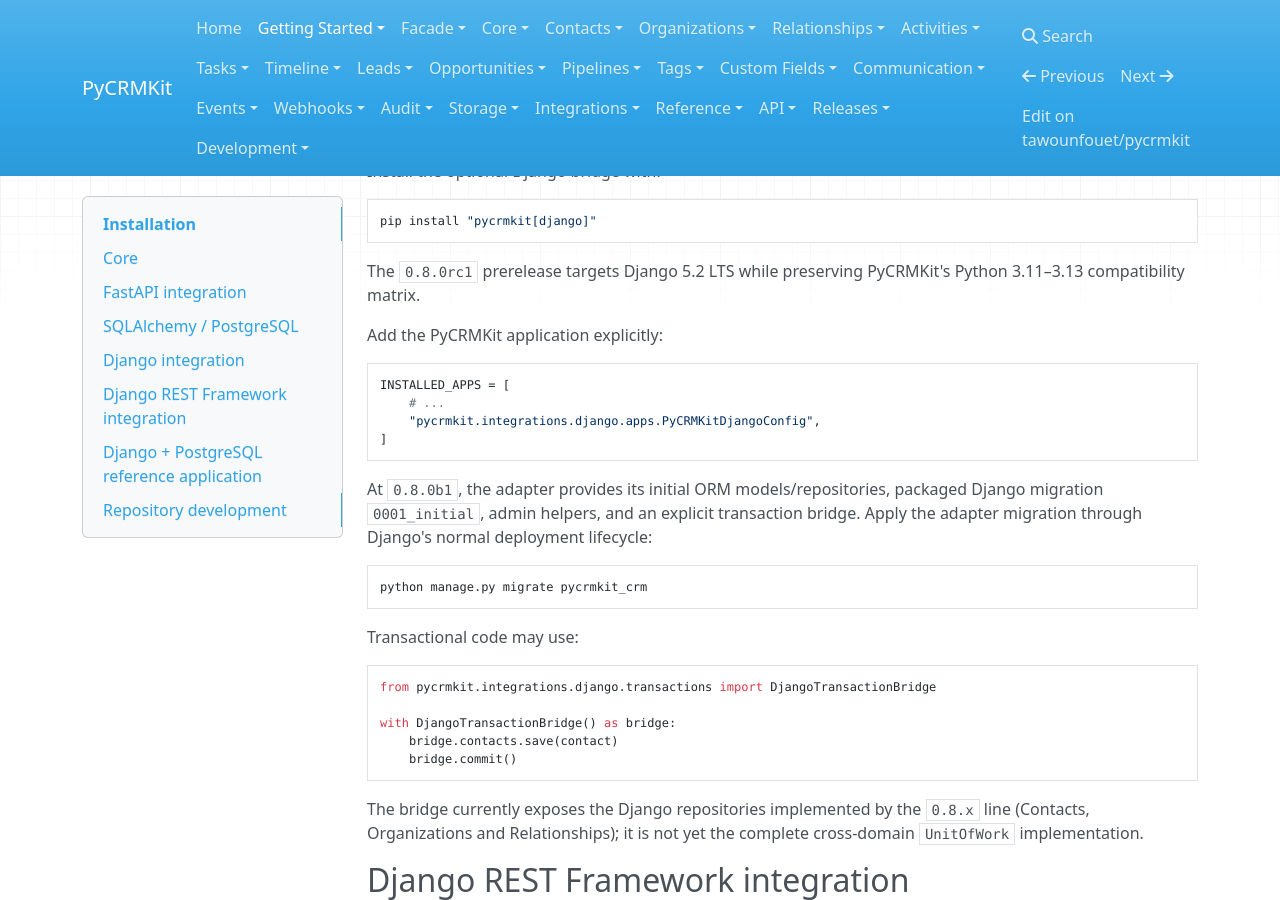
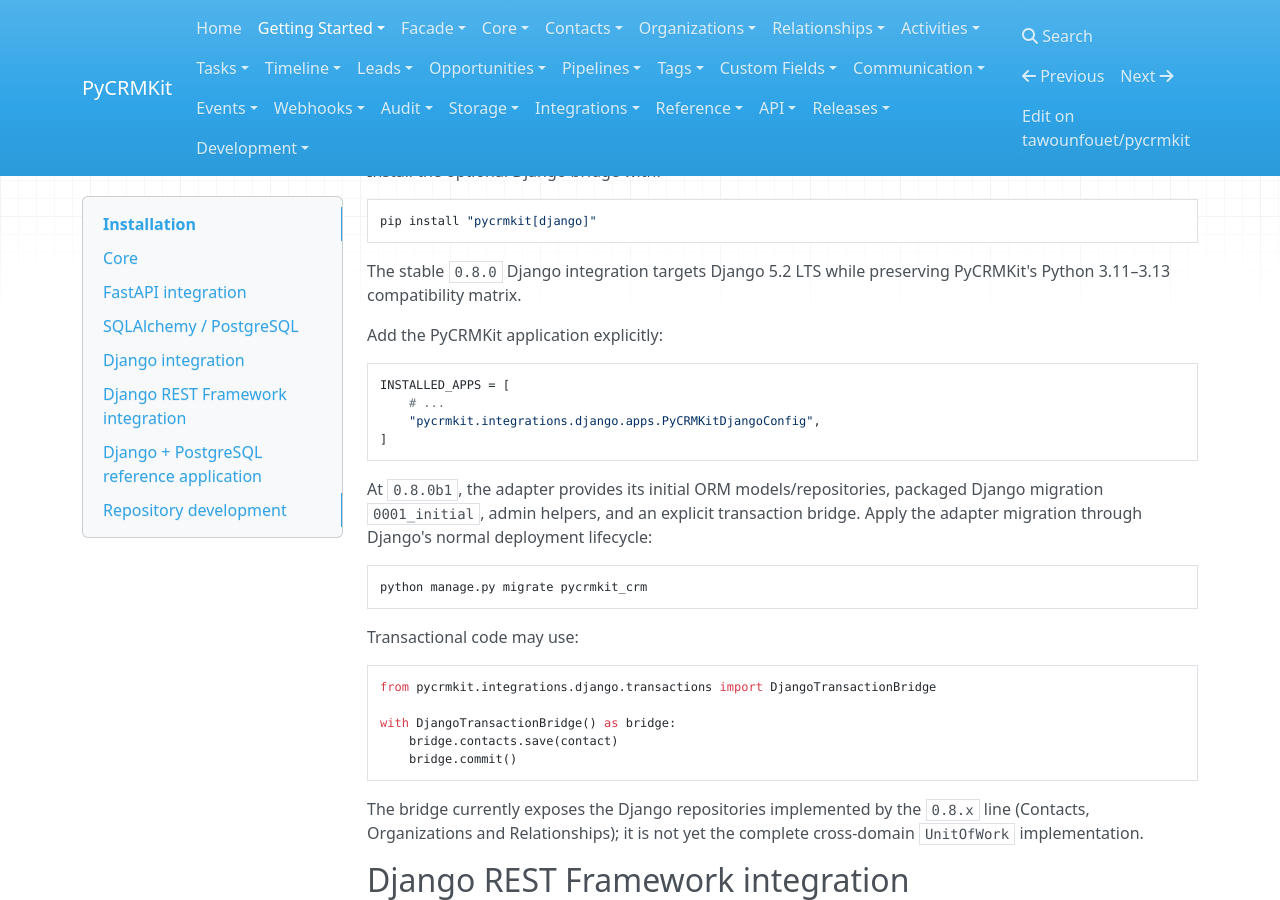
Before and after one commit to tawounfouet/pycrmkit, an MkDocs documentation site: the page built from docs/getting-started/installation.md, in a window 1280 px wide and 900 px high, scrolled down 1125 px. Built offline with MkDocs 1.6.1, drawn with Linux system fonts in a browser that asks for light colours; nearby versions of some CDN libraries.

Commit message:
docs: mark Django installation stable

````diff
--- a/docs/getting-started/installation.md
+++ b/docs/getting-started/installation.md
@@ -65,7 +65,7 @@
 pip install "pycrmkit[django]"
 ```
 
-The `0.8.0rc1` prerelease targets Django 5.2 LTS while preserving PyCRMKit's
+The stable `0.8.0` Django integration targets Django 5.2 LTS while preserving PyCRMKit's
 Python 3.11–3.13 compatibility matrix.
 
 Add the PyCRMKit application explicitly:
````
